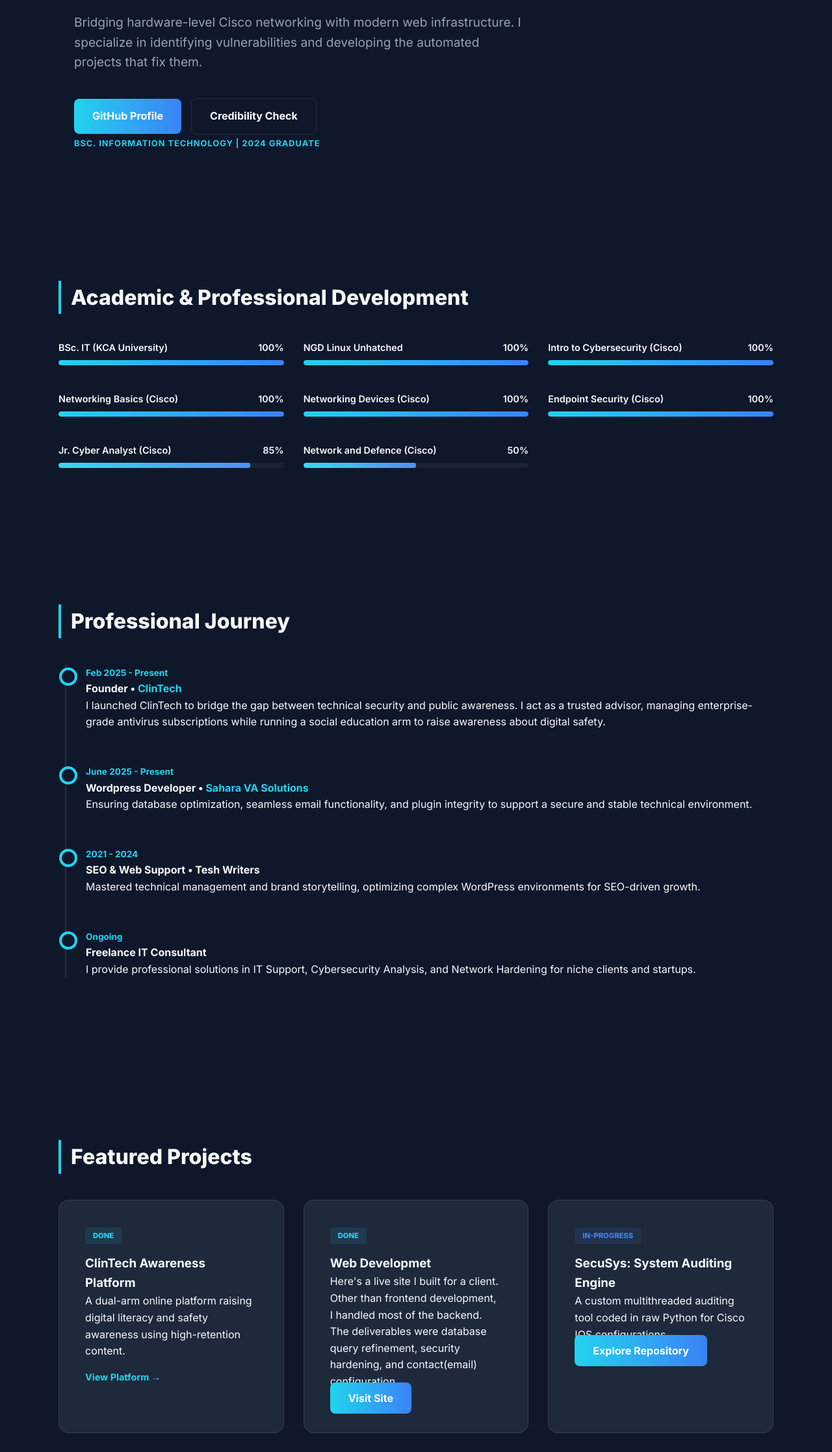
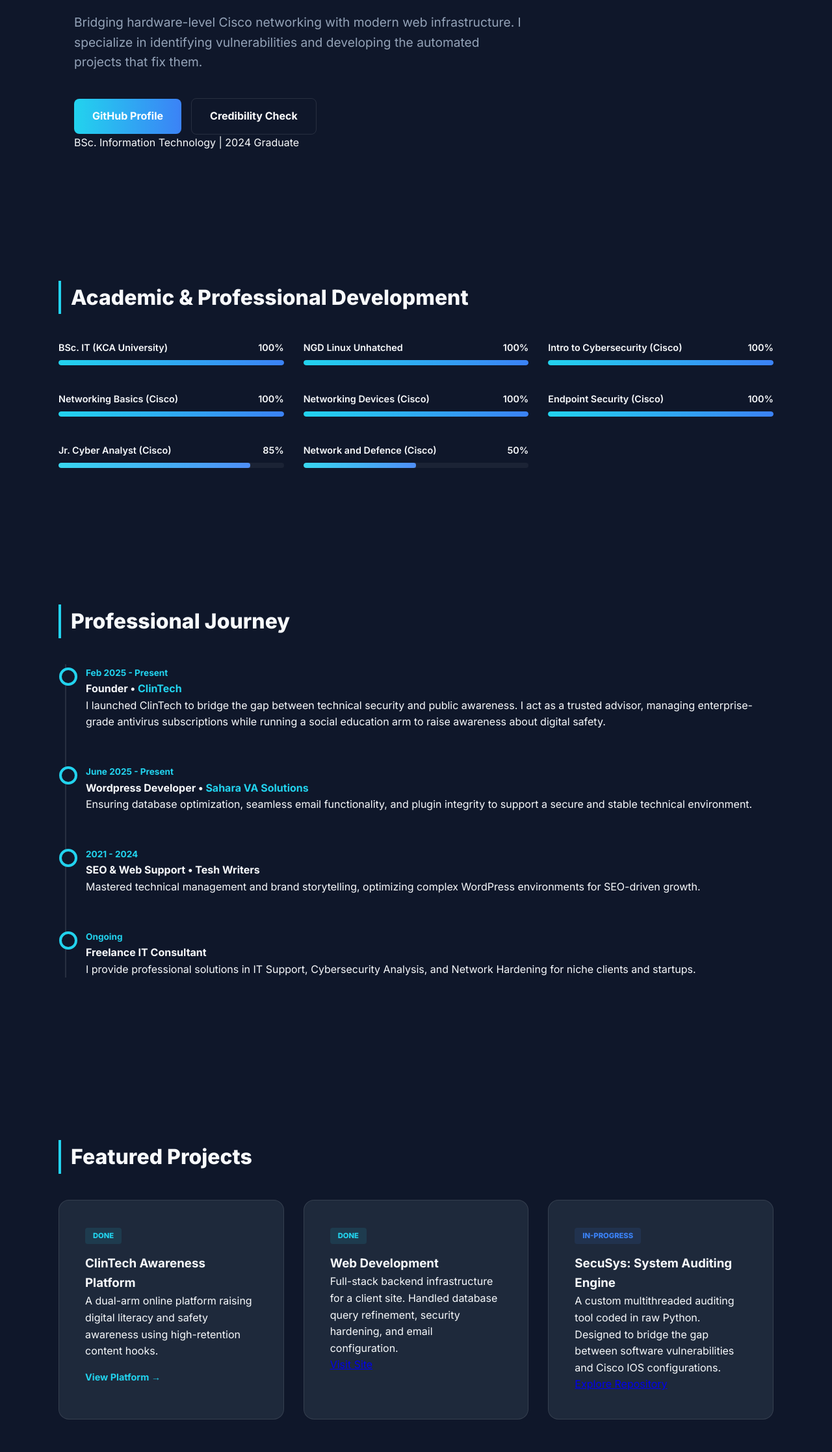
Before and after one commit to Clinntech/ClinTech, a website: page index.html in a window 1280 px wide. Shown: the part 326-2560 px from the top of the page at 65% size. Drawn offline with Linux system fonts and the light colour scheme.

Commit message:
Update index.html

```diff
--- a/index.html
+++ b/index.html
@@ -9,18 +9,11 @@
 </head>
 <body>
 
-    <!-- Navigation -->
     <nav class="navbar">
         <div class="nav-container">
             <div class="logo">
                 CLINTECH <span class="logo-sep">|</span> <span class="logo-title">IT Professional</span>
             </div>
-            <!-- Mobile Menu Toggle -->
-            <button class="mobile-menu-toggle" aria-label="Toggle navigation">
-                <span></span>
-                <span></span>
-                <span></span>
-            </button>
             <ul class="nav-links">
                 <li><a href="#education">Development</a></li>
                 <li><a href="#experience">Journey</a></li>
@@ -30,22 +23,20 @@
         </div>
     </nav>
 
-    <!-- Hero Section -->
     <header class="hero">
-        <div class="container">
+        <div class="container hero-content">
             <h1>Architecting Secure <br>& Scalable <span class="text-vibrant">Digital Systems.</span></h1>
             <p class="hero-desc">Bridging hardware-level Cisco networking with modern web infrastructure. I specialize in identifying vulnerabilities and developing the automated projects that fix them.</p>
+            <div class="hero-action-group">
                 <div class="hero-btns">
                     <a href="https://github.com/clinntech" target="_blank" class="btn-primary">GitHub Profile</a>
                     <a href="https://www.credly.com/users/clinton-mutinda" target="_blank" class="btn-secondary">Credibility Check</a>
                 </div>
-            <div class="hero-badge-container">
-                <span class="badge">BSc. Information Technology | 2024 Graduate</span>
+                <span class="hero-badge">BSc. Information Technology | 2024 Graduate</span>
             </div>
         </div>
     </header>
 
-    <!-- Education Section -->
     <section id="education" class="education container section-spacing">
         <h2 class="section-title">Academic & Professional Development</h2>
         <div class="edu-grid">
@@ -84,7 +75,6 @@
         </div>
     </section>
 
-    <!-- Journey Section -->
     <section id="experience" class="experience container section-spacing">
         <h2 class="section-title">Professional Journey</h2>
         <div class="timeline">
@@ -111,36 +101,39 @@
         </div>
     </section>
 
-    <!-- Projects Section -->
     <section id="projects" class="projects container section-spacing">
         <h2 class="section-title">Featured Projects</h2>
         <div class="projects-grid">
             <div class="project-card">
+                <div class="card-content">
                     <span class="status-tag done">Done</span>
                     <h3>ClinTech Awareness Platform</h3>
-                <p>A dual-arm online platform raising digital literacy and safety awareness using high-retention content.</p>
+                    <p>A dual-arm online platform raising digital literacy and safety awareness using high-retention content hooks.</p>
+                </div>
                 <a href="https://www.tiktok.com/@clintech_hq?" target="_blank" class="project-link">View Platform →</a>
             </div>
             <div class="project-card">
+                <div class="card-content">
                     <span class="status-tag done">Done</span>
-                <h3>Web Developmet</h3>
-                <p>Here's a live site I built for a client. Other than frontend development, I handled most of the backend. The deliverables were database query refinement, security hardening, and contact(email) configuration .</p>
-                <a href="https://saharavasolutions.com/" target="_blank" class="btn-primary inline-btn">Visit Site</a>
+                    <h3>Web Development</h3>
+                    <p>Full-stack backend infrastructure for a client site. Handled database query refinement, security hardening, and email configuration.</p>
+                </div>
+                <a href="https://saharavasolutions.com/" target="_blank" class="btn-primary-small">Visit Site</a>
             </div>
             <div class="project-card featured">
+                <div class="card-content">
                     <span class="status-tag in-progress">In-Progress</span>
                     <h3>SecuSys: System Auditing Engine</h3>
-                <p>A custom multithreaded auditing tool coded in raw Python for Cisco IOS configurations.</p>
-                <a href="https://github.com/Clinntech/SecuSys" target="_blank" class="btn-primary inline-btn">Explore Repository</a>
+                    <p>A custom multithreaded auditing tool coded in raw Python. Designed to bridge the gap between software vulnerabilities and Cisco IOS configurations.</p>
+                </div>
+                <a href="https://github.com/Clinntech/SecuSys" target="_blank" class="btn-primary-small">Explore Repository</a>
             </div>
         </div>
     </section>
 
-    <!-- Contact Section -->
     <section id="contact" class="contact container section-spacing">
-        <div class="contact-details">
         <h2 class="section-title">Get In Touch</h2>
-            <p class="contact-intro">Let's discuss digital strategies, system development and security or other technical roles.</p>
+        <p class="contact-sub">Let's discuss digital strategies, system development, and security roles.</p>
         <div class="contact-grid">
             <div class="info-item">
                 <span class="label">Email</span>
@@ -156,8 +149,7 @@
             </div>
             <div class="info-item">
                 <span class="label">Instagram</span>
-                    <a href="https://www.instagram.com/clintechke?utm_source=ig_web_button_share_sheet&igsh=ZDNlZDc0MzIxNw==" target="_blank" class="value">@clintechke</a>
-                </div>
+                <a href="https://www.instagram.com/clintechke" target="_blank" class="value">@clintechke</a>
             </div>
         </div>
     </section>
```
Lines whose indentation alone changed are shown as unchanged.
